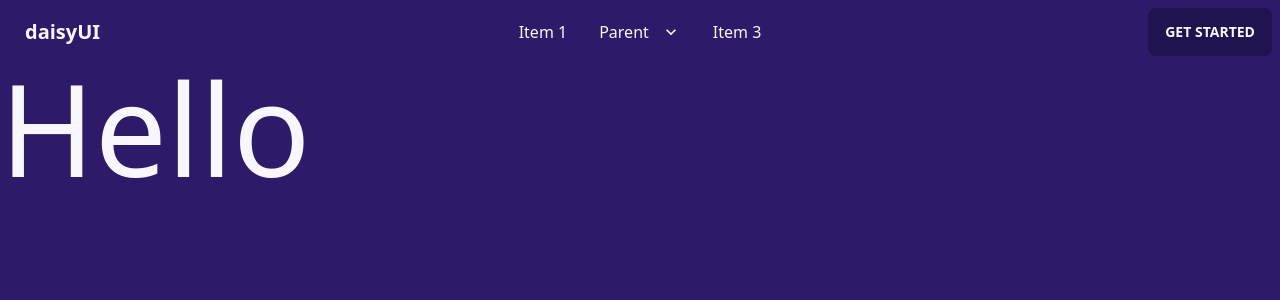
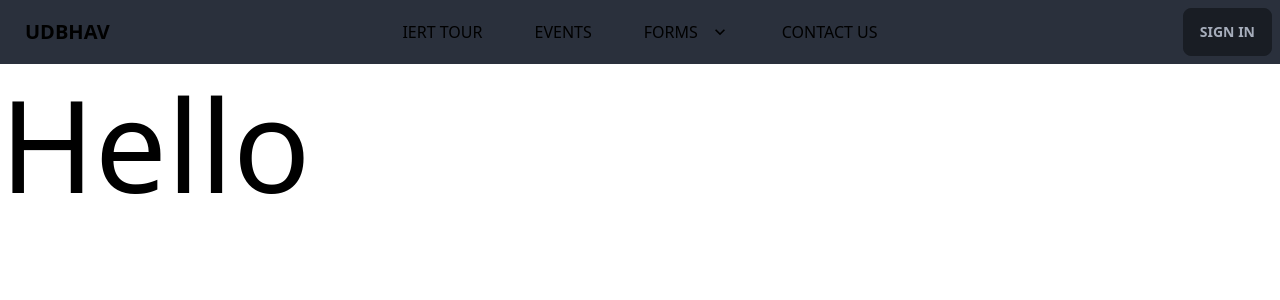
Before and after one commit to atulsingh369/udbhav-2023, a React (Vite) app: page / in a window 1280 px wide. Shown: the top 300 px of the page. Built offline with nearby package versions, Linux system fonts and the light colour scheme.

Commit message:
Register page added

```diff
--- a/src/components/Navbar.jsx
+++ b/src/components/Navbar.jsx
@@ -1,9 +1,10 @@
 import React from "react";
-import { Link } from "react-router-dom";
+import { Link, useNavigate } from "react-router-dom";
 
 const Navbar = () => {
+  const navigate = useNavigate;
   return (
-    <div className="navbar bg-base-100">
+    <div className="navbar absolute bg-base-100 ">
       <div className="navbar-start">
         <div className="dropdown">
           <label tabIndex={0} className="btn btn-ghost lg:hidden">
@@ -27,7 +28,7 @@ const Navbar = () => {
             className="menu menu-compact dropdown-content mt-3 p-2 shadow bg-base-100 rounded-box w-52"
           >
             <li>
-              <a>Item 1</a>
+              <a>Iert tours</a>
             </li>
             <li tabIndex={0}>
               <a className="justify-between">
@@ -56,16 +57,20 @@ const Navbar = () => {
             </li>
           </ul>
         </div>
-        <a className="btn btn-ghost normal-case text-xl">daisyUI</a>
+        <a className="btn btn-ghost normal-case text-xl">UDBHAV</a>
       </div>
       <div className="navbar-center hidden lg:flex">
-        <ul className="menu menu-horizontal px-1">
+        <ul className="menu menu-horizontal px-1  lg:gap-5">
           <li>
-            <a>Item 1</a>
+            <a>IERT TOUR</a>
           </li>
+          <li>
+            <a>EVENTS</a>
+          </li>
+
           <li tabIndex={0}>
             <a>
-              Parent
+              FORMS
               <svg
                 className="fill-current"
                 xmlns="http://www.w3.org/2000/svg"
@@ -86,12 +91,14 @@ const Navbar = () => {
             </ul>
           </li>
           <li>
-            <a>Item 3</a>
+            <a>CONTACT US</a>
           </li>
         </ul>
       </div>
       <div className="navbar-end">
-        <a className="btn">Get started</a>
+        <Link to="/register">
+          <button className="btn ">Sign In</button>
+        </Link>
       </div>
     </div>
   );
--- a/src/index.css
+++ b/src/index.css
@@ -1,3 +1,9 @@
 @tailwind base;
 @tailwind components;
 @tailwind utilities;
+
+html,
+body {
+  color: black;
+  background-color: white;
+}
--- a/src/pages/Home.jsx
+++ b/src/pages/Home.jsx
@@ -1,7 +1,7 @@
 import React from "react";
 
 const Home = () => {
-  return <div className="text-9xl">Hello</div>;
+  return <div className="text-9xl h-screen pt-20">Hello</div>;
 };
 
 export default Home;
--- a/src/pages/Register.jsx
+++ b/src/pages/Register.jsx
@@ -1,11 +1,84 @@
-import React from 'react'
+import React, { useState } from "react";
 
 const Register = () => {
+  const [state, setState] = useState("true");
+  //true --> log in page
+  //false --> register page
+  const changeState = () => setState(!state);
   return (
-    <div>
+    <div className="h-screen pt-20 flex justify-center items-center bg-form-background">
+      <div className="bg-white shadow-2xl rounded-lg shadow-blue-800  w-96 flex flex-col items-center justify-evenly gap-7 p-5">
+        {state && <p className="font-bold  text-3xl ">Log In</p>}
+        {!state && <p className="font-bold  text-3xl ">Register</p>}
+        {!state && (
+          <div className="form-control w-full max-w-xs">
+            <label className="label">
+              <span className="label-text text-black font-semibold">
+                What's Your Name
+              </span>
+            </label>
+            <input
+              type="text"
+              placeholder="Type here"
+              className="input input-bordered w-full max-w-xs"
+            />
+          </div>
+        )}
+        <div className="form-control w-full max-w-xs">
+          <label className="label">
+            <span className="label-text text-black font-semibold">
+              Write Your Email
+            </span>
+          </label>
+          <input
+            type="text"
+            placeholder="Type here"
+            className="input input-bordered w-full max-w-xs "
+          />
+        </div>
+        {state && (
+          <div className="form-control w-full max-w-xs">
+            <label className="label">
+              <span className="label-text text-black font-semibold">
+                Type Your password
+              </span>
+            </label>
+            <input
+              type="password"
+              placeholder="Type here"
+              className="input input-bordered w-full max-w-xs"
+            />
+          </div>
+        )}
+        {!state && (
+          <div className="form-control w-full max-w-xs">
+            <label className="label">
+              <span className="label-text text-black font-semibold">
+                Build Your password
+              </span>
+            </label>
+            <input
+              type="password"
+              placeholder="Type here"
+              className="input input-bordered w-full max-w-xs"
+            />
+          </div>
+        )}
+        {state && <button className="btn  ">Log In</button>}
+        {!state && <button className="btn  ">Register</button>}
+        {state && (
+          <p>
+            Don't have an account? <span onClick={changeState}>Register</span>
+          </p>
+        )}
+        {!state && (
+          <p>
+            Already registered? <span onClick={changeState}>Sign In</span>
+          </p>
+        )}
+      </div>
+    </div>
+  );
+};
 
-    </div>
-  )
-}
-
-export default Register
+export default Register;
--- a/tailwind.config.js
+++ b/tailwind.config.js
@@ -1,11 +1,16 @@
 /** @type {import('tailwindcss').Config} */
 module.exports = {
   daisyui: {
-    themes: ["synthwave"],
+    themes: ["dark"],
   },
   content: ["./index.html", "./src/**/*.{js,ts,jsx,tsx}"],
   theme: {
-    extend: {},
+    extend: {
+      backgroundImage: {
+        "form-background":
+          "url('https://ik.imagekit.io/e5ixuxrlb/Udbhav/formBack.png?updatedAt=1680457028910')",
+      },
+    },
   },
   plugins: [require("daisyui")],
 };
```
